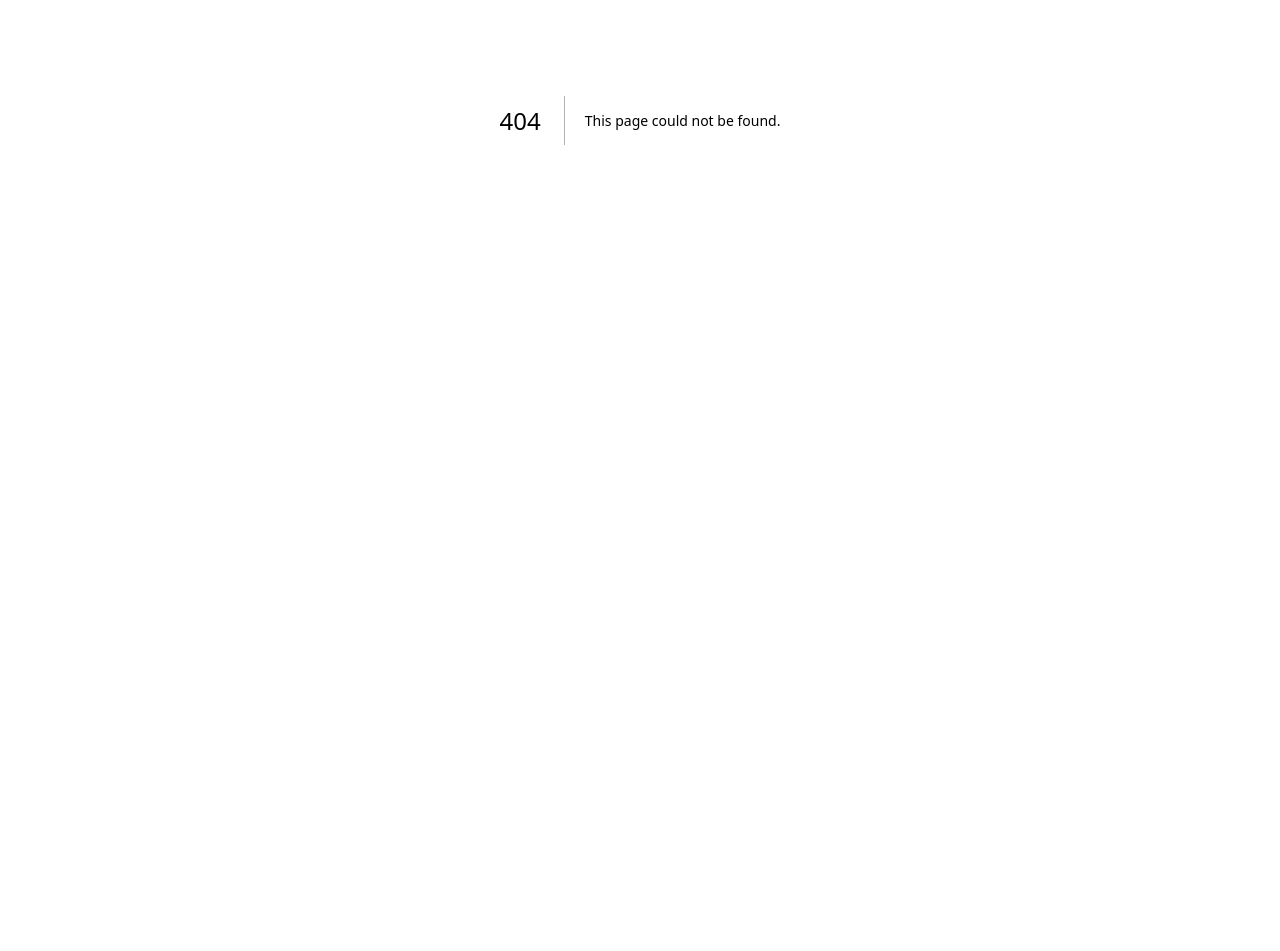
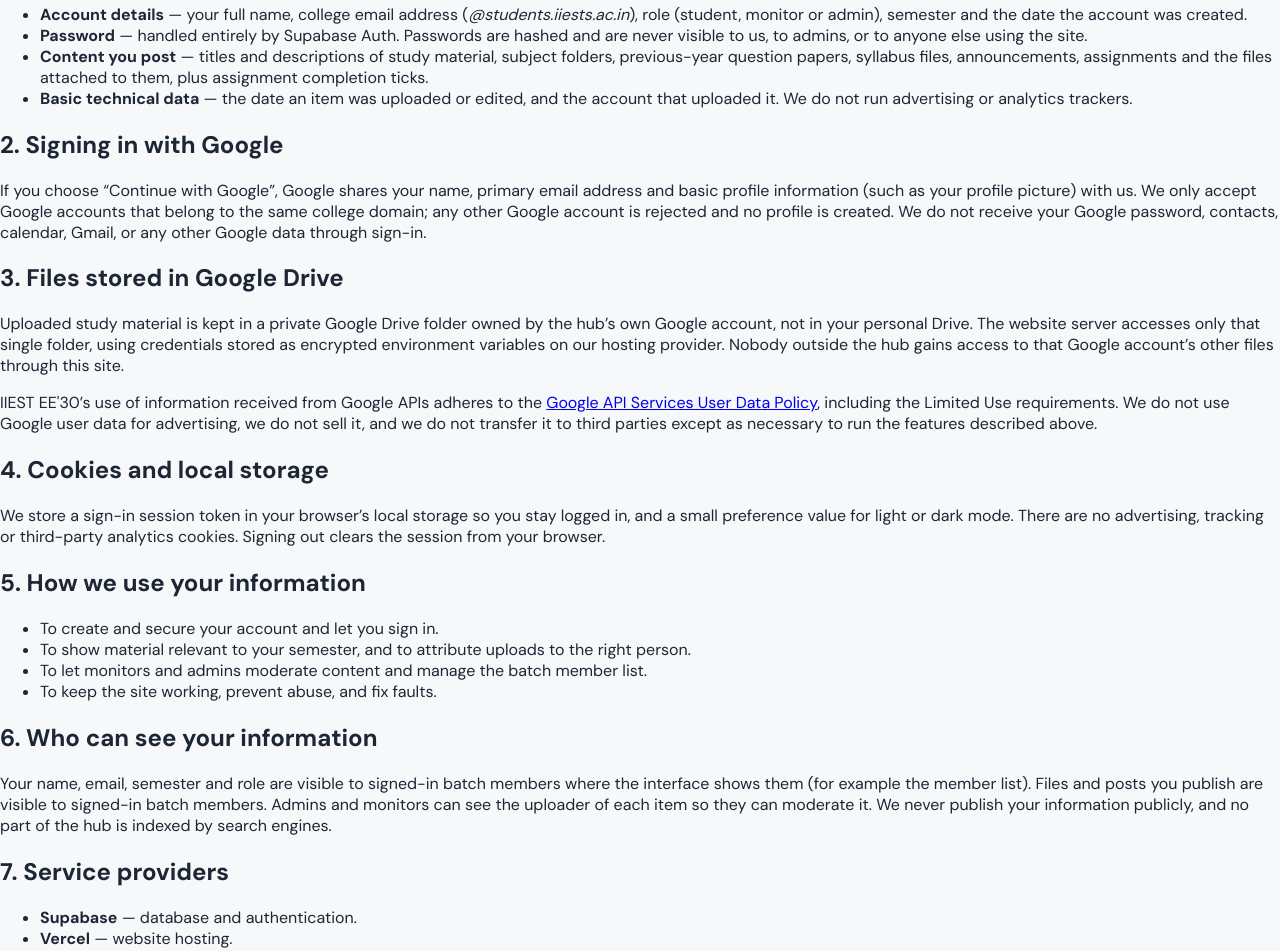
Before and after one commit to Raihan1362k6/department-hub, a Next.js app: page /privacy in a window 1280 px wide. Before the commit this address had no page. Shown: the part 280-1231 px from the top of the page. Before the commit the page ends 800 px from the top, so only its background shows below. Built offline with nearby package versions, Linux system fonts and the light colour scheme.

Commit message:
Add privacy policy page

```diff
--- /dev/null
+++ b/app/privacy/page.tsx
@@ -0,0 +1,148 @@
+import type { Metadata } from "next";
+import LegalShell from "@/components/legal-shell";
+
+export const metadata: Metadata = {
+  title: "Privacy Policy | IIEST EE'30",
+  description:
+    "How IIEST EE'30 collects, uses and protects student information, including data received from Google APIs.",
+  alternates: { canonical: "/privacy" },
+};
+
+export default function PrivacyPolicyPage() {
+  return (
+    <LegalShell title="Privacy Policy" updated="23 November 2026">
+      <p>
+        {"IIEST EE'30"} (&ldquo;the hub&rdquo;, &ldquo;we&rdquo;, &ldquo;us&rdquo;) is a student-run website for the Electrical
+        Engineering batch of 2030 at IIEST Shibpur. It is not an official IIEST Shibpur platform. This page explains
+        what we store, why we store it, who can see it, and how you can have it removed.
+      </p>
+
+      <h2>1. Information we collect</h2>
+      <ul>
+        <li>
+          <b>Account details</b> — your full name, college email address (<i>@students.iiests.ac.in</i>), role
+          (student, monitor or admin), semester and the date the account was created.
+        </li>
+        <li>
+          <b>Password</b> — handled entirely by Supabase Auth. Passwords are hashed and are never visible to us, to
+          admins, or to anyone else using the site.
+        </li>
+        <li>
+          <b>Content you post</b> — titles and descriptions of study material, subject folders, previous-year question
+          papers, syllabus files, announcements, assignments and the files attached to them, plus assignment
+          completion ticks.
+        </li>
+        <li>
+          <b>Basic technical data</b> — the date an item was uploaded or edited, and the account that uploaded it.
+          We do not run advertising or analytics trackers.
+        </li>
+      </ul>
+
+      <h2>2. Signing in with Google</h2>
+      <p>
+        If you choose &ldquo;Continue with Google&rdquo;, Google shares your name, primary email address and basic
+        profile information (such as your profile picture) with us. We only accept Google accounts that belong to
+        the same college domain; any other Google account is rejected and no profile is created. We do not receive
+        your Google password, contacts, calendar, Gmail, or any other Google data through sign-in.
+      </p>
+
+      <h2>3. Files stored in Google Drive</h2>
+      <p>
+        Uploaded study material is kept in a private Google Drive folder owned by the hub&rsquo;s own Google account,
+        not in your personal Drive. The website server accesses only that single folder, using credentials stored as
+        encrypted environment variables on our hosting provider. Nobody outside the hub gains access to that Google
+        account&rsquo;s other files through this site.
+      </p>
+      <div className="legal-note">
+        <p>
+          {"IIEST EE'30"}&rsquo;s use of information received from Google APIs adheres to the{" "}
+          <a
+            href="https://developers.google.com/terms/api-services-user-data-policy"
+            target="_blank"
+            rel="noreferrer"
+          >
+            Google API Services User Data Policy
+          </a>
+          , including the Limited Use requirements. We do not use Google user data for advertising, we do not sell
+          it, and we do not transfer it to third parties except as necessary to run the features described above.
+        </p>
+      </div>
+
+      <h2>4. Cookies and local storage</h2>
+      <p>
+        We store a sign-in session token in your browser&rsquo;s local storage so you stay logged in, and a small
+        preference value for light or dark mode. There are no advertising, tracking or third-party analytics cookies.
+        Signing out clears the session from your browser.
+      </p>
+
+      <h2>5. How we use your information</h2>
+      <ul>
+        <li>To create and secure your account and let you sign in.</li>
+        <li>To show material relevant to your semester, and to attribute uploads to the right person.</li>
+        <li>To let monitors and admins moderate content and manage the batch member list.</li>
+        <li>To keep the site working, prevent abuse, and fix faults.</li>
+      </ul>
+
+      <h2>6. Who can see your information</h2>
+      <p>
+        Your name, email, semester and role are visible to signed-in batch members where the interface shows them
+        (for example the member list). Files and posts you publish are visible to signed-in batch members. Admins and
+        monitors can see the uploader of each item so they can moderate it. We never publish your information
+        publicly, and no part of the hub is indexed by search engines.
+      </p>
+
+      <h2>7. Service providers</h2>
+      <ul>
+        <li><b>Supabase</b> — database and authentication.</li>
+        <li><b>Vercel</b> — website hosting.</li>
+        <li><b>Google</b> — Drive storage and optional Google sign-in.</li>
+      </ul>
+      <p>
+        These providers process data on our behalf and have their own privacy policies. We do not sell your data,
+        and we do not share it for advertising.
+      </p>
+
+      <h2>8. Security</h2>
+      <p>
+        The site runs over HTTPS. Database access is restricted row-by-row so that only signed-in batch members can
+        read batch content, and administrative keys are kept server-side and never sent to browsers. No system is
+        perfectly secure, so please use a unique password and tell us immediately if you suspect your account has
+        been accessed by someone else.
+      </p>
+
+      <h2>9. Keeping and deleting data</h2>
+      <p>
+        Account details and uploads are kept while the hub is running and useful to the batch. You can ask us to
+        delete your account, your profile details and the items you uploaded at any time by writing to the contact
+        address below; we will act within a reasonable period. Some material may be retained if it has become part
+        of the shared study archive, and we will tell you if that is the case before deleting anything.
+      </p>
+
+      <h2>10. Your choices</h2>
+      <ul>
+        <li>Ask for a copy of the profile information we hold about you.</li>
+        <li>Ask us to correct your name, semester or role.</li>
+        <li>Ask us to delete your account and content.</li>
+        <li>Delete a file or post yourself, where the interface allows it.</li>
+      </ul>
+
+      <h2>11. Children</h2>
+      <p>
+        The hub is intended for students of the IIEST Shibpur Electrical Engineering batch of 2030 and is not
+        directed at children under 13. Accounts are created only with a college email address.
+      </p>
+
+      <h2>12. Changes to this policy</h2>
+      <p>
+        If this policy changes, the &ldquo;last updated&rdquo; date at the top of this page will change as well.
+        Continued use of the hub after an update means you accept the revised policy.
+      </p>
+
+      <h2>13. Contact</h2>
+      <p>
+        Questions, corrections or deletion requests:{" "}
+        <a href="mailto:2026eeb061.raihan@students.iiests.ac.in">2026eeb061.raihan@students.iiests.ac.in</a>.
+      </p>
+    </LegalShell>
+  );
+}
```
